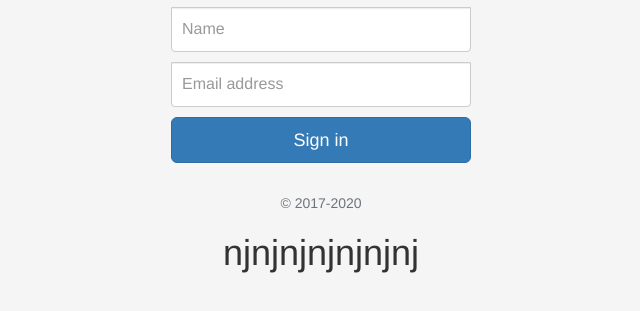
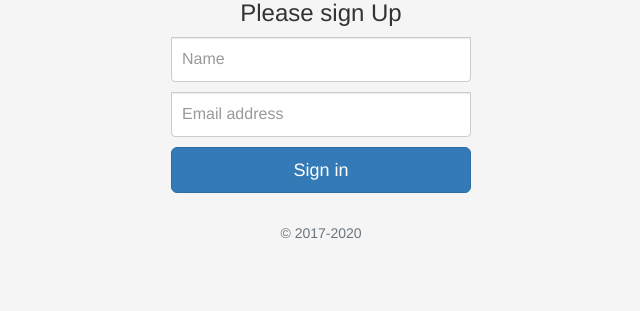
Before and after one commit to mani9896/Trying, a website: page signup.html in a window 1280 px wide. Shown: the part 327-638 px from the top of the page, without its empty margins (319-959 px from the left). Drawn offline with nearby package versions, Linux system fonts and the light colour scheme.

Commit message:
removing bugs

```diff
--- a/signup.html
+++ b/signup.html
@@ -54,7 +54,6 @@
   <input type="email" name="inputEmail" class="form-control in" placeholder="Email address" >
   <button class="btn btn-lg btn-primary btn-block" type="submit">Sign in</button>
   <p class="mt-5 mb-3 text-muted">&copy; 2017-2020</p>
-  <h1>njnjnjnjnjnjnj</h1>
 </form>
 </body>
 </html>
```
